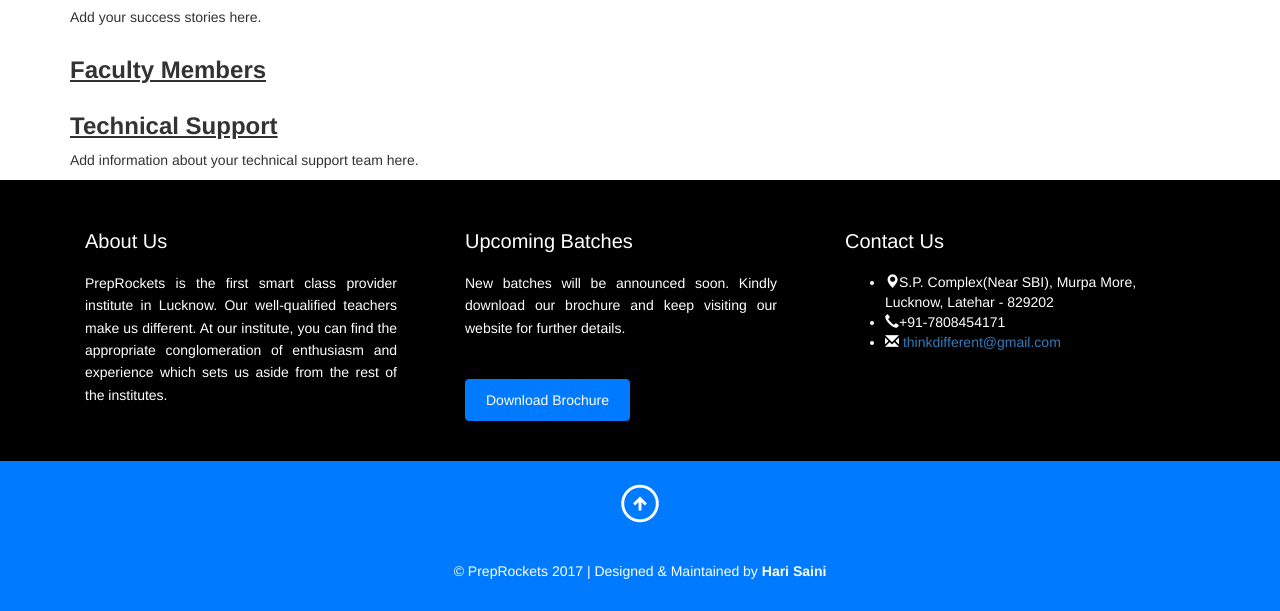
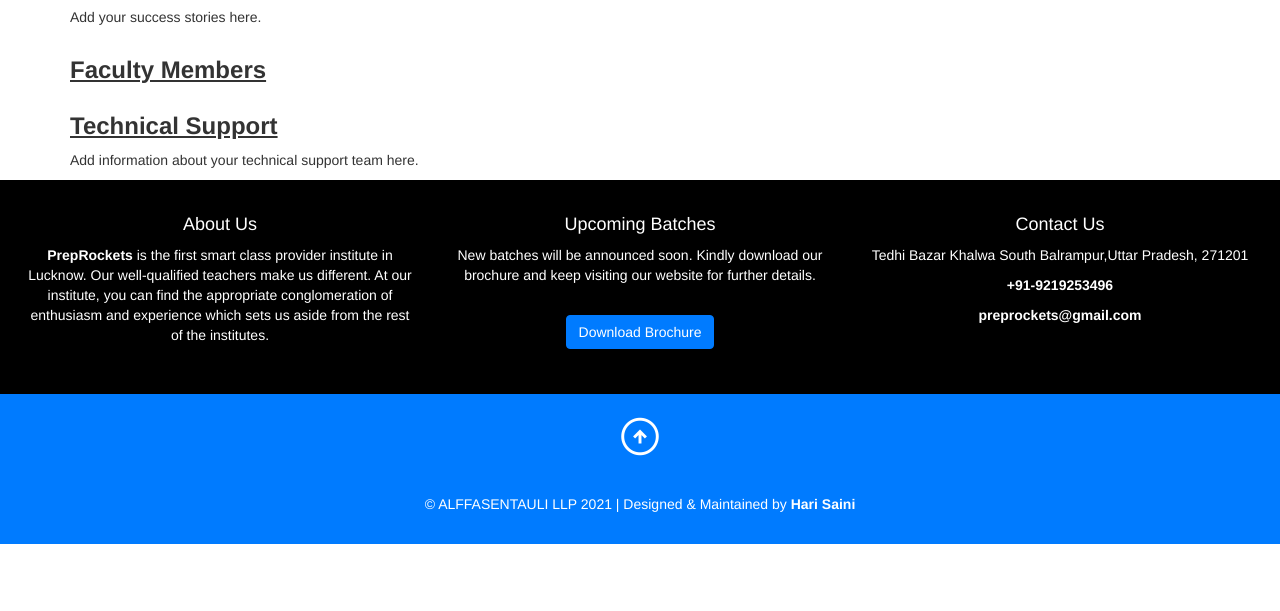
Before and after one commit to harisaini778/PrepRockets, a website: page about.html in a window 1280 px wide. Shown: the part 1210-1821 px from the top of the page. After the commit the page ends 1754 px from the top, so only its background shows below. Drawn offline with nearby package versions, Linux system fonts and the light colour scheme; files that its build step writes are made by us from their sources.

Commit message:
corrected the alignment of footer section in about page

```diff
--- a/about.html
+++ b/about.html
@@ -41,13 +41,14 @@
         /* Add your custom styles for responsiveness */
 
        /* Footer Styles */
-        .footer-w3 {
+          /* Footer Styles */
+          .footer-w3 {
             background-color: black;
             color: #fff;
-            padding: 40px 0;
+            padding: 2.5rem !important;
         }
 
-        .footer-grids {
+        /* .footer-grids {
             display: flex;
             justify-content: space-between;
         }
@@ -67,7 +68,7 @@
             text-align: justify;
             font-size: 14px;
             line-height: 1.6;
-        }
+        } */
 
         .footer-grid a.btn {
             background-color: #007bff;
@@ -245,38 +246,35 @@
 
     </div>
 
-<div class="footer-w3">
-    <div class="container">
-        <div class="footer-grids">
-            <div class="col-md-4 footer-grid">
-                <h4>About Us</h4>
-                <p align="justify"><span>PrepRockets is the first smart class provider institute in Lucknow. Our
+    <div class="container-fluid footer-w3">
+        <div class="row">
+            <div class="col-md-4 col-sm-12">
+                <h4 class="text-center">About Us</h4>
+                <p class="text-center"><span><strong>PrepRockets</strong> is the first smart class provider institute in Lucknow. Our
                         well-qualified teachers make us different. At our institute, you can find the
                         appropriate conglomeration of enthusiasm and experience which sets us aside from the rest
                         of the institutes.</span></p>
             </div>
-            <div class="col-md-4 footer-grid">
-                <h4>Upcoming Batches</h4>
-                <p>New batches will be announced soon. Kindly download our brochure and keep visiting our website
+            <div class="col-md-4 col-sm-12">
+                <h4 class="text-center">Upcoming Batches</h4>
+                <p class="text-center">New batches will be announced soon. Kindly download our brochure and keep visiting our website
                     for further details. </p><br />
-                <a href="https://drive.google.com/uc?export=download&id=0B31Bwc7Ou3YIVDRnemgxang1Ukk"
-                    class="btn btn-primary download">Download Brochure</a>
-                <div class="clearfix"> </div>
+                    <div style="display: flex;justify-content: center;">
+                        <a href="https://drive.google.com/uc?export=download&id=0B31Bwc7Ou3YIVDRnemgxang1Ukk" class="btn btn-primary download"
+                            style="margin-bottom: 2rem;">Download Brochure</a>
+                    </div>
+
             </div>
-            <div class="col-md-4 footer-grid">
-                <h4>Contact Us</h4>
-                <ul>
-                    <li><i class="glyphicon glyphicon-map-marker" aria-hidden="true"></i>S.P. Complex(Near SBI),
-                        Murpa More, Lucknow, Latehar - 829202</li>
-                    <li><i class="glyphicon glyphicon-earphone" aria-hidden="true"></i>+91-7808454171</li>
-                    <li><i class="glyphicon glyphicon-envelope" aria-hidden="true"></i><a
-                            href="mailto:thinkdifferent@gmail.com"> thinkdifferent@gmail.com</a></li>
-                </ul>
+            <div class="col-md-4 col-sm-12">
+                <h4 class="text-center">Contact Us</h4>
+                    <p class="text-center">Tedhi Bazar Khalwa South Balrampur,Uttar Pradesh, 271201</p>
+                    <p class="text-center"><strong>+91-9219253496</strong></p>
+                    <p class="text-center"><strong>preprockets@gmail.com</strong></p>
+
             </div>
-            <div class="clearfix"></div>
         </div>
     </div>
-</div>
+
 <!-- Footer Section -->
 
 <!-- Credits Section -->
@@ -284,8 +282,8 @@
     <div class="container">
         <div class="iconup">
             <a href="#top"> <span class="material-symbols-outlined" style="font-size: 4.5rem;">
-                    arrow_circle_up
-                </span></a>
+                arrow_circle_up
+            </span></a>
         </div>
         <div class="social-icons">
             <a href="https://www.facebook.com/singh.tutorial" target='_blank'><i class="icon1"></i></a>
@@ -293,19 +291,27 @@
             <a href="https://plus.google.com/u/0/102103204043130681070" target="_blank"><i class="icon3"></i></a>
             <a href="https://www.linkedin.com/in/singh-tutorial-Lucknow" target="_blank"><i class="icon4"></i></a>
         </div>
-        <div class="copy" >
-            <p>&copy; PrepRockets 2017 | Designed & Maintained by <a href="http://vinitshahdeo.com"
-                    style="color: #fff;"><strong>Hari Saini</strong></a></p>
+        <div class="copy">
+            <p>&copy; ALFFASENTAULI LLP 2021 | Designed & Maintained by <a href="https://portfolio-harisaini778.vercel.app/Home" style="color: #fff;"><strong>Hari Saini</strong></a></p>
         </div>
     </div>
 </div>
+<!-- Credits Section -->
 
-    <!-- JavaScript -->
-    <!-- jQuery (necessary for Bootstrap's JavaScript plugins) -->
-    <script src="https://ajax.googleapis.com/ajax/libs/jquery/1.12.4/jquery.min.js"></script>
-    <!-- Include all compiled plugins (below), or include individual files as needed -->
-    <script src="https://maxcdn.bootstrapcdn.com/bootstrap/3.3.7/js/bootstrap.min.js"></script>
-    <!-- Your additional scripts go here -->
+    <!-- Social icons and credits to Vinit Shahdeo -->
+    <!-- jQuery library -->
+    <script src="https://ajax.googleapis.com/ajax/libs/jquery/3.1.1/jquery.min.js"></script>
+    <!-- Bootstrap JS and dependencies -->
+    <script src="https://code.jquery.com/jquery-3.3.1.slim.min.js"></script>
+    <script src="https://cdnjs.cloudflare.com/ajax/libs/popper.js/1.14.7/umd/popper.min.js"></script>
+    <script src="https://stackpath.bootstrapcdn.com/bootstrap/4.3.1/js/bootstrap.min.js"></script>
+    <!-- Font Awesome Icons -->
+    <script src="https://kit.fontawesome.com/your-font-awesome-kit-ID.js" crossorigin="anonymous"></script>
+    <!-- Smooth scrolling to the top -->
+    <script>
+        // Your existing smooth scrolling script goes here
+    </script>
+
 
 </body>
 
```
